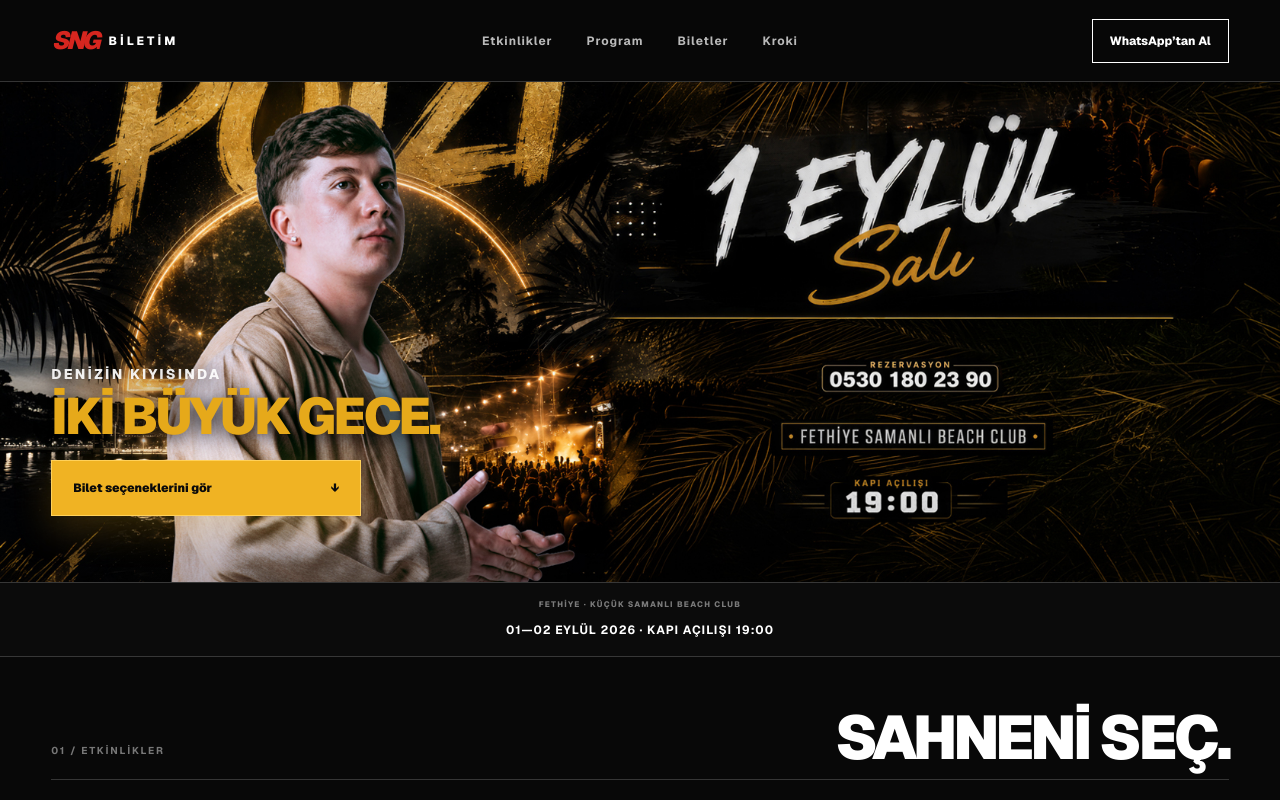
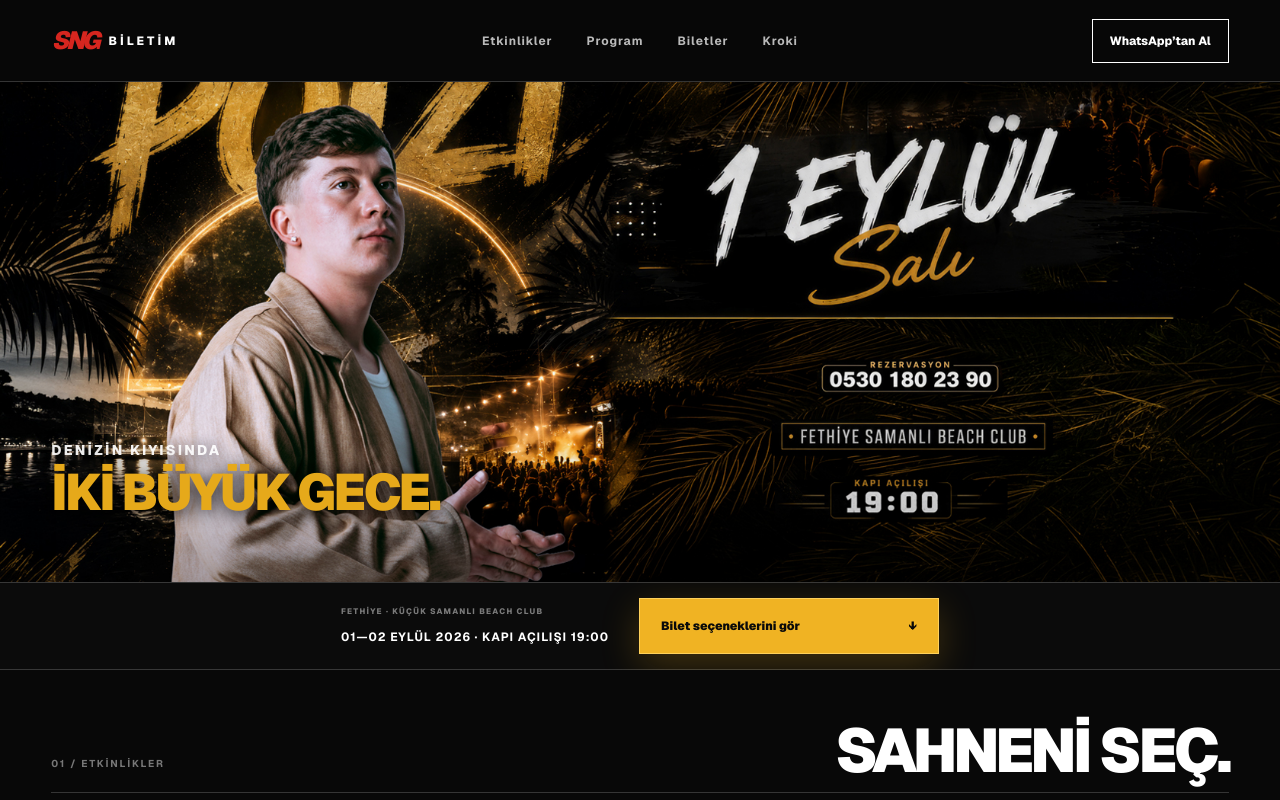
Before and after one commit to mahmutihsandal/sngweb, a Next.js app: page / in a window 1280 px wide. Shown: the top 800 px of the page. Built offline with nearby package versions, Linux system fonts and the light colour scheme.

Commit message:
Complete SNG Biletim website

```diff
--- /dev/null
+++ b/app/HeroCarousel.tsx
@@ -0,0 +1,122 @@
+'use client';
+
+import { useEffect, useRef, useState, type PointerEvent as ReactPointerEvent } from 'react';
+
+const slides = [
+  {
+    artist: 'Poizi',
+    image: '/assets/poizi-yatay.jpg',
+    mobileImage: '/assets/poizi-dikey.jpg',
+  },
+  {
+    artist: 'PAU',
+    image: '/assets/pau-yatay.jpg',
+    mobileImage: '/assets/pau-dikey.jpg',
+  },
+] as const;
+
+export default function HeroCarousel() {
+  const trackRef = useRef<HTMLDivElement>(null);
+  const dragRef = useRef({ pointerId: -1, startX: 0, startScrollLeft: 0 });
+  const [activeSlide, setActiveSlide] = useState(0);
+  const [isDragging, setIsDragging] = useState(false);
+
+  useEffect(() => {
+    if (isDragging || window.matchMedia('(prefers-reduced-motion: reduce)').matches) return;
+
+    const timer = window.setTimeout(() => {
+      const track = trackRef.current;
+      if (!track) return;
+
+      const nextIndex = (activeSlide + 1) % slides.length;
+      track.scrollTo({ left: track.clientWidth * nextIndex, behavior: 'smooth' });
+      setActiveSlide(nextIndex);
+    }, 3000);
+
+    return () => window.clearTimeout(timer);
+  }, [activeSlide, isDragging]);
+
+  const handleScroll = () => {
+    const track = trackRef.current;
+    if (!track || !track.clientWidth) return;
+    const nextIndex = Math.round(track.scrollLeft / track.clientWidth);
+    if (nextIndex !== activeSlide) setActiveSlide(nextIndex);
+  };
+
+  const handlePointerDown = (event: ReactPointerEvent<HTMLDivElement>) => {
+    const track = trackRef.current;
+    if (!track) return;
+
+    dragRef.current = {
+      pointerId: event.pointerId,
+      startX: event.clientX,
+      startScrollLeft: track.scrollLeft,
+    };
+    track.setPointerCapture(event.pointerId);
+    setIsDragging(true);
+  };
+
+  const handlePointerMove = (event: ReactPointerEvent<HTMLDivElement>) => {
+    const track = trackRef.current;
+    if (!track || dragRef.current.pointerId !== event.pointerId) return;
+
+    track.scrollLeft = dragRef.current.startScrollLeft - (event.clientX - dragRef.current.startX);
+  };
+
+  const finishDrag = (event: ReactPointerEvent<HTMLDivElement>) => {
+    const track = trackRef.current;
+    if (!track || dragRef.current.pointerId !== event.pointerId) return;
+
+    if (track.hasPointerCapture(event.pointerId)) track.releasePointerCapture(event.pointerId);
+    dragRef.current.pointerId = -1;
+    setIsDragging(false);
+
+    const nextIndex = Math.round(track.scrollLeft / track.clientWidth);
+    track.scrollTo({ left: track.clientWidth * nextIndex, behavior: 'smooth' });
+    setActiveSlide(nextIndex);
+  };
+
+  return (
+    <div
+      className={`hero-carousel ${activeSlide === 1 ? 'is-pau-active' : ''}`}
+      role="region"
+      aria-label="Konser afişleri"
+    >
+      <div
+        className={`hero-carousel-track ${isDragging ? 'is-dragging' : ''}`}
+        ref={trackRef}
+        onScroll={handleScroll}
+        onPointerDown={handlePointerDown}
+        onPointerMove={handlePointerMove}
+        onPointerUp={finishDrag}
+        onPointerCancel={finishDrag}
+      >
+        {slides.map((slide, index) => (
+          <div
+            className={`hero-slide hero-slide-${slide.artist.toLowerCase()}`}
+            role="group"
+            aria-roledescription="slayt"
+            aria-label={`${index + 1} / ${slides.length}: ${slide.artist} konser afişi`}
+            key={slide.artist}
+          >
+            <picture>
+              <source media="(max-width: 760px)" srcSet={slide.mobileImage} />
+              <img
+                src={slide.image}
+                alt={`${slide.artist} konser afişi`}
+                loading={index === 0 ? 'eager' : 'lazy'}
+                draggable={false}
+              />
+            </picture>
+          </div>
+        ))}
+      </div>
+
+      <div className="hero-headline" aria-hidden={activeSlide !== 0}>
+        <span>DENİZİN KIYISINDA</span>
+        <strong>İKİ BÜYÜK GECE.</strong>
+      </div>
+
+    </div>
+  );
+}
--- a/app/globals.css
+++ b/app/globals.css
@@ -67,21 +67,67 @@ section[id] { scroll-margin-top: 96px; }
   padding: 0;
   background: #070707;
 }
-.hero-visual {
+.hero-carousel {
   position: relative;
   height: clamp(500px, 62vh, 660px);
-  background:
-    linear-gradient(180deg, rgba(0,0,0,.04) 0%, transparent 78%, rgba(0,0,0,.22) 100%),
-    url('/assets/poizi-yatay.jpg') center/cover no-repeat;
+  overflow: hidden;
+  background: #070707;
 }
+.hero-carousel::after {
+  position: absolute;
+  z-index: 1;
+  inset: 0;
+  background: linear-gradient(180deg, rgba(0,0,0,.04) 0%, transparent 70%, rgba(0,0,0,.28) 100%);
+  content: '';
+  pointer-events: none;
+}
+.hero-carousel-track {
+  width: 100%;
+  height: 100%;
+  display: flex;
+  overflow-x: auto;
+  overflow-y: hidden;
+  scroll-snap-type: x mandatory;
+  scrollbar-width: none;
+  overscroll-behavior-x: contain;
+  touch-action: pan-y;
+  cursor: grab;
+}
+.hero-carousel-track.is-dragging { scroll-snap-type: none; cursor: grabbing; }
+.hero-carousel-track::-webkit-scrollbar { display: none; }
+.hero-slide {
+  position: relative;
+  min-width: 100%;
+  height: 100%;
+  overflow: hidden;
+  scroll-snap-align: start;
+  scroll-snap-stop: always;
+}
+.hero-slide picture, .hero-slide img { width: 100%; height: 100%; }
+.hero-slide picture { display: block; }
+.hero-slide img { object-fit: cover; object-position: center; user-select: none; }
+.hero-slide-pau::before {
+  position: absolute;
+  inset: -24px;
+  background: url('/assets/pau-yatay.jpg') center/cover no-repeat;
+  content: '';
+  filter: blur(20px) brightness(.55);
+  transform: scale(1.04);
+}
+.hero-slide-pau picture { position: relative; z-index: 1; }
+.hero-slide-pau img { object-fit: contain; }
 .hero-headline {
   position: absolute;
+  z-index: 2;
   left: clamp(22px, 4vw, 68px);
   bottom: 66px;
   width: min(680px, 56vw);
   max-width: min(680px, 56vw);
   text-shadow: 0 3px 18px rgba(0,0,0,.95);
+  pointer-events: none;
+  transition: opacity .22s ease, transform .22s ease, visibility .22s ease;
 }
+.hero-carousel.is-pau-active .hero-headline { visibility: hidden; opacity: 0; transform: translateY(12px); }
 .hero-headline > span {
   display: block;
   margin-bottom: 7px;
@@ -103,12 +149,13 @@ section[id] { scroll-margin-top: 96px; }
   display: flex;
   align-items: center;
   justify-content: center;
+  gap: 30px;
   padding: 15px clamp(22px, 4vw, 68px);
   border-top: 1px solid var(--line);
   border-bottom: 1px solid var(--line);
   background: #0b0b0b;
 }
-.hero-summary-copy { min-width: 0; text-align: center; }
+.hero-summary-copy { min-width: 0; text-align: left; }
 .hero-summary-copy span { display: block; margin-bottom: 7px; color: rgba(255,255,255,.46); font-size: 8px; font-weight: 750; letter-spacing: .16em; }
 .hero-summary-copy strong { font-size: 12px; letter-spacing: .08em; }
 .ticket-options-cta {
@@ -127,11 +174,6 @@ section[id] { scroll-margin-top: 96px; }
   transition: background .2s ease, transform .2s ease;
 }
 .ticket-options-cta:hover { background: #ffd15b; transform: translateY(-2px); }
-.hero-headline .ticket-options-cta {
-  width: 310px;
-  margin-top: 20px;
-  text-shadow: none;
-}
 
 .event-section { padding: 54px clamp(28px, 4vw, 68px) 62px; background: #080808; }
 .section-heading {
@@ -457,12 +499,11 @@ footer {
   .desktop-nav { display: none; }
   .header-cta { padding: 10px 12px; font-size: 10px; }
   .hero { min-height: 0; padding: 0; background: #070707; }
-  .hero-visual {
+  .hero-carousel {
     height: 620px;
-    background:
-      linear-gradient(180deg, rgba(0,0,0,.04) 0%, transparent 86%, rgba(0,0,0,.18) 100%),
-      url('/assets/poizi-dikey.jpg') center top/cover no-repeat;
   }
+  .hero-slide img { object-position: center top; }
+  .hero-slide-pau::before { background-image: url('/assets/pau-dikey.jpg'); }
   .hero-headline {
     top: 42%;
     right: auto;
@@ -473,9 +514,9 @@ footer {
   }
   .hero-headline > span { font-size: 10px; }
   .hero-headline > strong { font-size: clamp(35px, 10.5vw, 44px); }
-  .hero-headline .ticket-options-cta { width: min(320px, 100%); min-width: 0; }
-  .hero-summary { padding: 16px 18px 18px; }
-  .hero-summary-copy { min-width: 0; }
+  .hero-summary { flex-direction: column; gap: 14px; padding: 16px 18px 18px; }
+  .hero-summary-copy { min-width: 0; text-align: center; }
+  .hero-summary .ticket-options-cta { width: min(360px, 100%); min-width: 0; }
   .event-section { padding: 44px 18px 56px; overflow: hidden; }
   .section-heading { display: block; }
   .section-heading p { margin-bottom: 12px; }
--- a/app/modern/page.tsx
+++ b/app/modern/page.tsx
@@ -222,7 +222,7 @@ export default function ModernBeachClub() {
             sonra rezervasyonunuz onaylansın.
           </p>
           <a href={whatsappUrl} target="_blank" rel="noreferrer">
-            <small>TEST REZERVASYON HATTI</small>
+            <small>DESTEK &amp; REZERVASYON HATTI</small>
             <span>0546 584 56 15</span>
             <b>↗</b>
           </a>
--- a/app/page.tsx
+++ b/app/page.tsx
@@ -1,3 +1,5 @@
+import HeroCarousel from './HeroCarousel';
+
 const whatsappNumber = '905465845615';
 
 const whatsappLink = (message: string) =>
@@ -103,21 +105,16 @@ export default function Home() {
         </a>
       </header>
 
-      <section className="hero" id="top" aria-label="Poizi konseri, 1 Eylül 2026">
-        <div className="hero-visual">
-          <div className="hero-headline">
-            <span>DENİZİN KIYISINDA</span>
-            <strong>İKİ BÜYÜK GECE.</strong>
-            <a className="ticket-options-cta" href="#biletler">
-              Bilet seçeneklerini gör <span aria-hidden="true">↓</span>
-            </a>
-          </div>
-        </div>
+      <section className="hero" id="top" aria-label="Poizi ve PAU konserleri, 1 ve 2 Eylül 2026">
+        <HeroCarousel />
         <div className="hero-summary">
           <div className="hero-summary-copy">
             <span>FETHİYE · KÜÇÜK SAMANLI BEACH CLUB</span>
             <strong>01—02 EYLÜL 2026 · KAPI AÇILIŞI 19:00</strong>
           </div>
+          <a className="ticket-options-cta" href="#biletler">
+            Bilet seçeneklerini gör <span aria-hidden="true">↓</span>
+          </a>
         </div>
       </section>
 
@@ -260,7 +257,7 @@ export default function Home() {
           </p>
           <a className="whatsapp-large" href={generalWhatsappUrl} target="_blank" rel="noreferrer">
             <span>
-              <small>TEST REZERVASYON HATTI</small>
+              <small>DESTEK &amp; REZERVASYON HATTI</small>
               0546 584 56 15
             </span>
             <b aria-hidden="true">↗</b>
--- a/app/white/page.tsx
+++ b/app/white/page.tsx
@@ -201,7 +201,7 @@ export default function WhiteTheme() {
               sonrasında rezervasyonunuz onaylansın.
             </p>
             <a href={generalWhatsapp} target="_blank" rel="noreferrer">
-              <small>TEST WHATSAPP HATTI</small>
+              <small>DESTEK &amp; REZERVASYON HATTI</small>
               <strong>0546 584 56 15</strong>
               <span>↗</span>
             </a>
```
Also changed, not shown: 1 other file (tests, documents, lock files or other folders).
